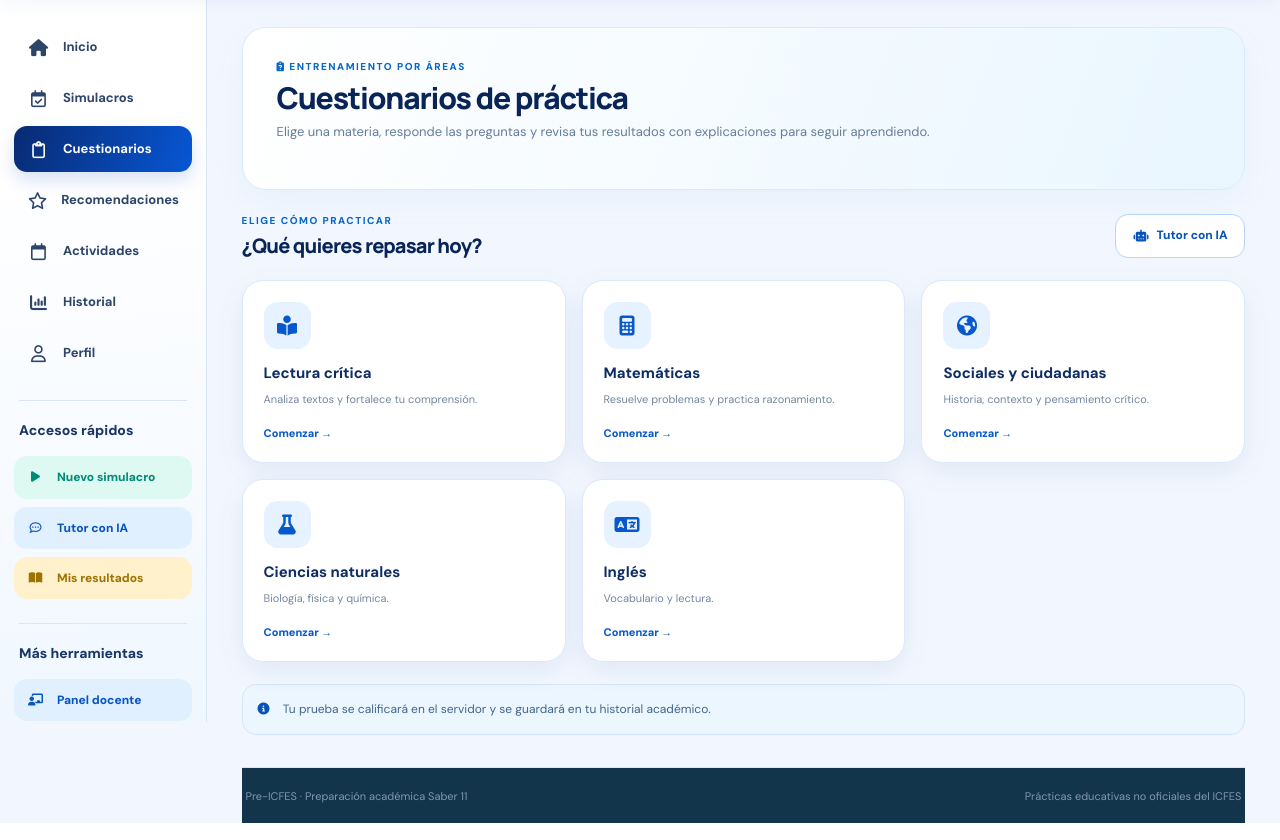
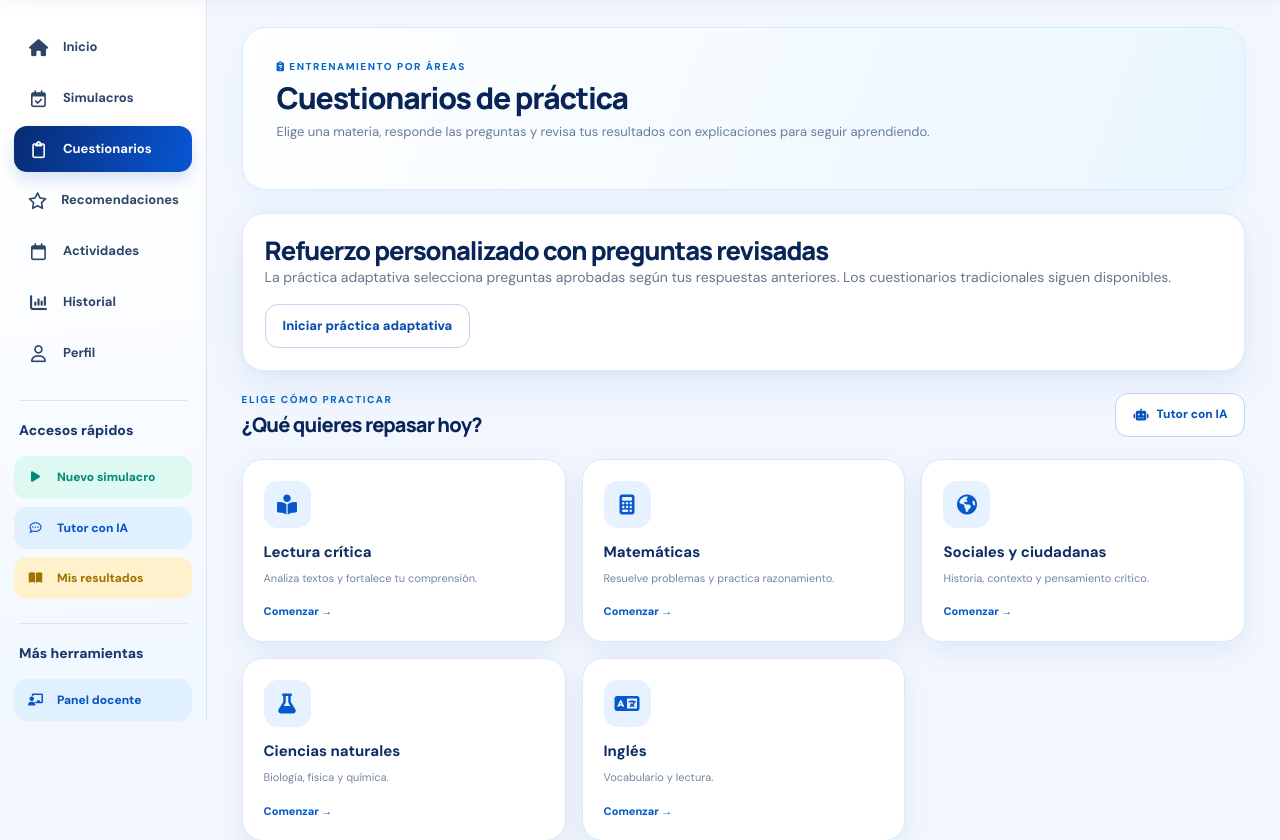
Before and after one commit to legalmenteadriangalindez/Sistema-pre-ICFES-de-prediccion-de-habilidades-y-debilidades-academicas-con-Chatbot, a Django app: page /testDeVocacion/ in a window 1280 px wide. Shown: the part 78-918 px from the top of the page. Run offline with Django 5.2, Linux system fonts and the light colour scheme; the visitor is signed in with stand-in values (Sample User, id 1).

Commit message:
feat(student ui): conectar práctica adaptativa con cuestionarios, diagnóstico y plan semanal

```diff
--- a/Principal/templates/TestDeVocacion.html
+++ b/Principal/templates/TestDeVocacion.html
@@ -4,6 +4,7 @@
 {% block content %}
 <div class="dash practice-page">
 <section class="page-intro"><span class="eyebrow"><i class="fas fa-clipboard-question"></i> ENTRENAMIENTO POR ÁREAS</span><h1>Cuestionarios de práctica</h1><p>Elige una materia, responde las preguntas y revisa tus resultados con explicaciones para seguir aprendiendo.</p></section>
+<section class="ui-card"><h2>Refuerzo personalizado con preguntas revisadas</h2><p>La práctica adaptativa selecciona preguntas aprobadas según tus respuestas anteriores. Los cuestionarios tradicionales siguen disponibles.</p><a class="ui-btn ui-btn-outline" href="{% url 'practica_adaptativa' %}">Iniciar práctica adaptativa</a></section>
 <div class="practice-header"><div><span class="eyebrow">ELIGE CÓMO PRACTICAR</span><h2>¿Qué quieres repasar hoy?</h2></div><a class="pill-button outline" href="{% url 'home' %}#chatContainer"><i class="fas fa-robot"></i> Tutor con IA</a></div>
 <form method="post" action="{% url 'test' %}" class="subject-grid" aria-label="Seleccionar materia">{% csrf_token %}
 <button type="submit" name="materia" value="Lectura Critica" class="subject-card"><i class="fas fa-book-open-reader"></i><strong>Lectura crítica</strong><small>Analiza textos y fortalece tu comprensión.</small><span>Comenzar <b>→</b></span></button>
```
